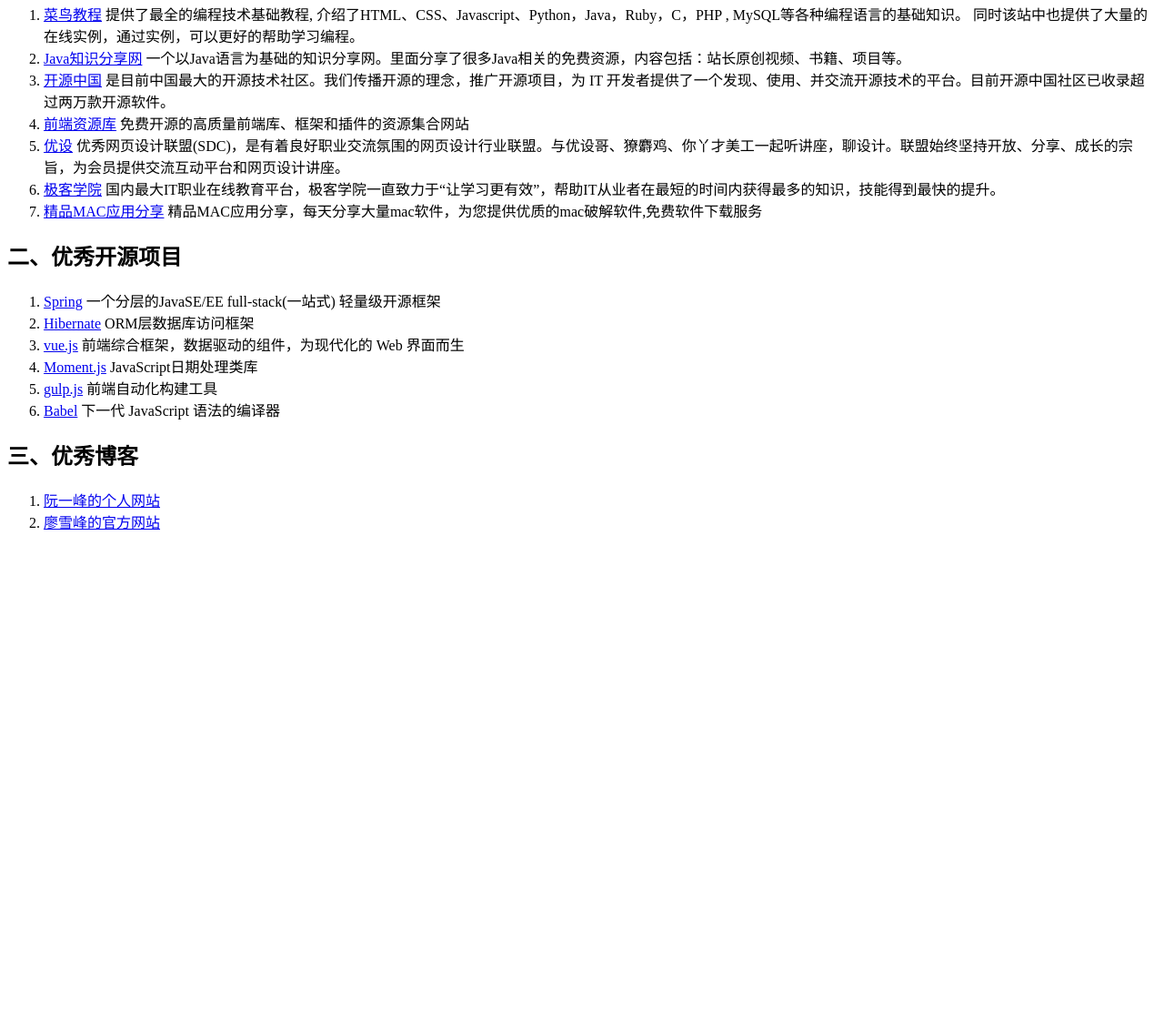
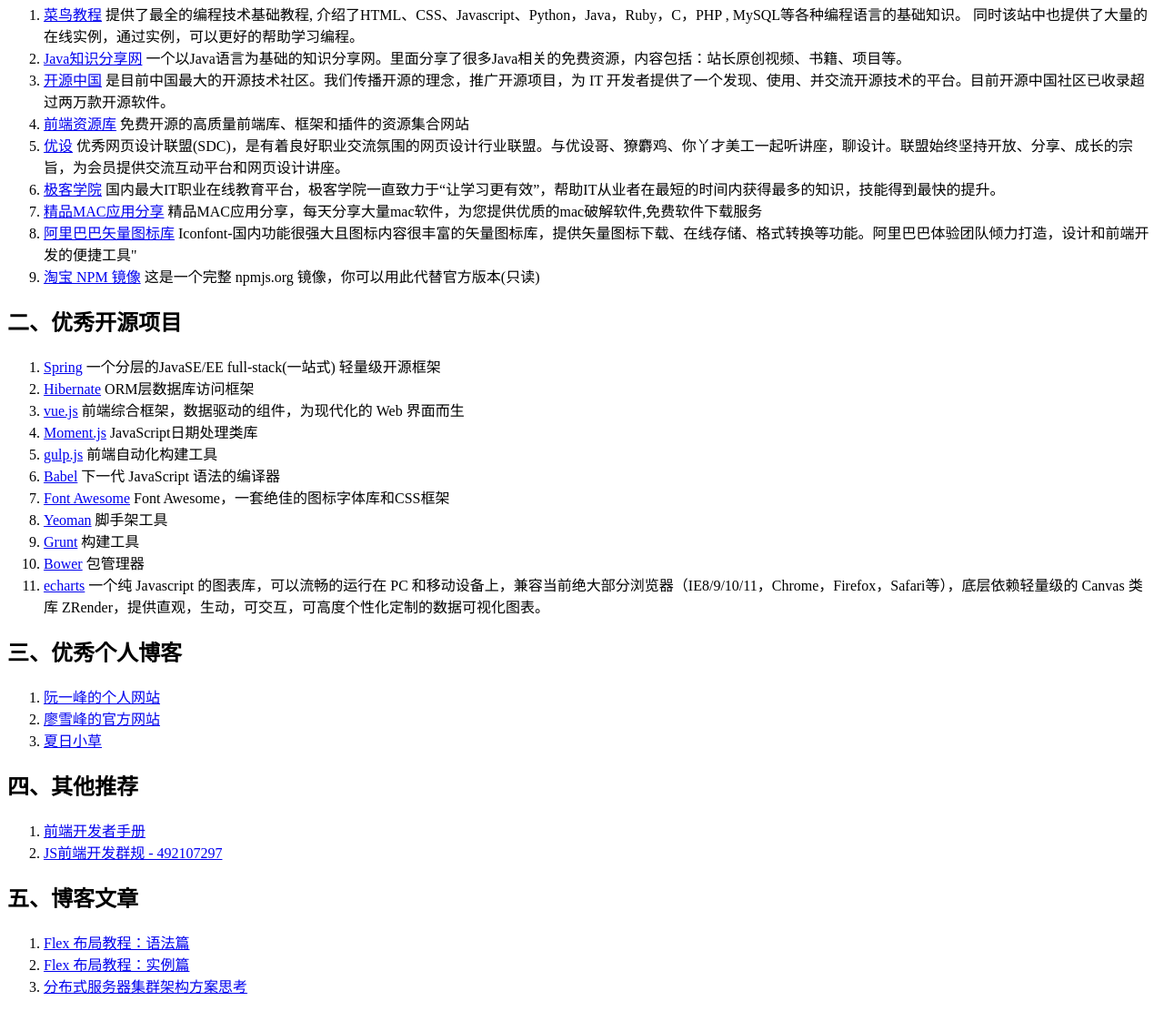
Before and after one commit to open1234/open1234.github.io, a plain HTML site: page view/blog/other/unit204001.html in a window 1280 px wide. Shown: the part 254-1365 px from the top of the page at 91% size. Before the commit the page ends 855 px from the top, so only its background shows below. Drawn offline with Linux system fonts and the light colour scheme.

```diff
--- a/view/blog/other/unit204001.html
+++ b/view/blog/other/unit204001.html
@@ -17,6 +17,8 @@
 <li><a href="http://www.uisdc.com/">优设</a> 优秀网页设计联盟(SDC)，是有着良好职业交流氛围的网页设计行业联盟。与优设哥、獠麝鸡、你丫才美工一起听讲座，聊设计。联盟始终坚持开放、分享、成长的宗旨，为会员提供交流互动平台和网页设计讲座。</li>
 <li><a href="http://www.jikexueyuan.com/">极客学院</a> 国内最大IT职业在线教育平台，极客学院一直致力于“让学习更有效”，帮助IT从业者在最短的时间内获得最多的知识，技能得到最快的提升。</li>
 <li><a href="http://xclient.info/">精品MAC应用分享</a> 精品MAC应用分享，每天分享大量mac软件，为您提供优质的mac破解软件,免费软件下载服务</li>
+<li><a href="http://www.iconfont.cn/">阿里巴巴矢量图标库</a> Iconfont-国内功能很强大且图标内容很丰富的矢量图标库，提供矢量图标下载、在线存储、格式转换等功能。阿里巴巴体验团队倾力打造，设计和前端开发的便捷工具"</li>
+<li><a href="https://npm.taobao.org/">淘宝 NPM 镜像</a> 这是一个完整 npmjs.org 镜像，你可以用此代替官方版本(只读)</li>
 </ol>
 
 <h2>二、优秀开源项目</h2>
@@ -28,11 +30,32 @@
 <li><a href="http://momentjs.cn/">Moment.js</a> JavaScript日期处理类库</li>
 <li><a href="http://www.gulpjs.com.cn/">gulp.js</a> 前端自动化构建工具</li>
 <li><a href="http://babeljs.cn/">Babel</a> 下一代 JavaScript 语法的编译器</li>
+<li><a href="http://fontawesome.io/">Font Awesome</a> Font Awesome，一套绝佳的图标字体库和CSS框架</li>
+<li><a href="http://yeoman.io/">Yeoman</a> 脚手架工具</li>
+<li><a href="http://www.gruntjs.net/">Grunt</a> 构建工具</li>
+<li><a href="https://bower.io/">Bower</a> 包管理器</li>
+<li><a href="http://echarts.baidu.com/">echarts</a> 一个纯 Javascript 的图表库，可以流畅的运行在 PC 和移动设备上，兼容当前绝大部分浏览器（IE8/9/10/11，Chrome，Firefox，Safari等），底层依赖轻量级的 Canvas 类库 ZRender，提供直观，生动，可交互，可高度个性化定制的数据可视化图表。</li>
 </ol>
 
-<h2>三、优秀博客</h2>
+<h2>三、优秀个人博客</h2>
 
 <ol>
 <li><a href="http://www.ruanyifeng.com/">阮一峰的个人网站</a></li>
 <li><a href="http://www.liaoxuefeng.com/">廖雪峰的官方网站</a></li>
+<li><a href="http://homeway.me/">夏日小草</a></li>
+</ol>
+
+<h2>四、其他推荐</h2>
+
+<ol>
+<li><a href="https://dwqs.gitbooks.io/frontenddevhandbook/content/">前端开发者手册</a></li>
+<li><a href="http://www.kancloud.cn/jikeytang/qq/87646">JS前端开发群规 - 492107297</a></li>
+</ol>
+
+<h2>五、博客文章</h2>
+
+<ol>
+<li><a href="http://www.ruanyifeng.com/blog/2015/07/flex-grammar.html">Flex 布局教程：语法篇</a></li>
+<li><a href="http://www.ruanyifeng.com/blog/2015/07/flex-examples.html">Flex 布局教程：实例篇</a></li>
+<li><a href="http://homeway.me/2014/12/10/think-about-distributed-clusters/">分布式服务器集群架构方案思考</a></li>
 </ol></div></body></html>
```
Also changed, not shown: 1 other file.
